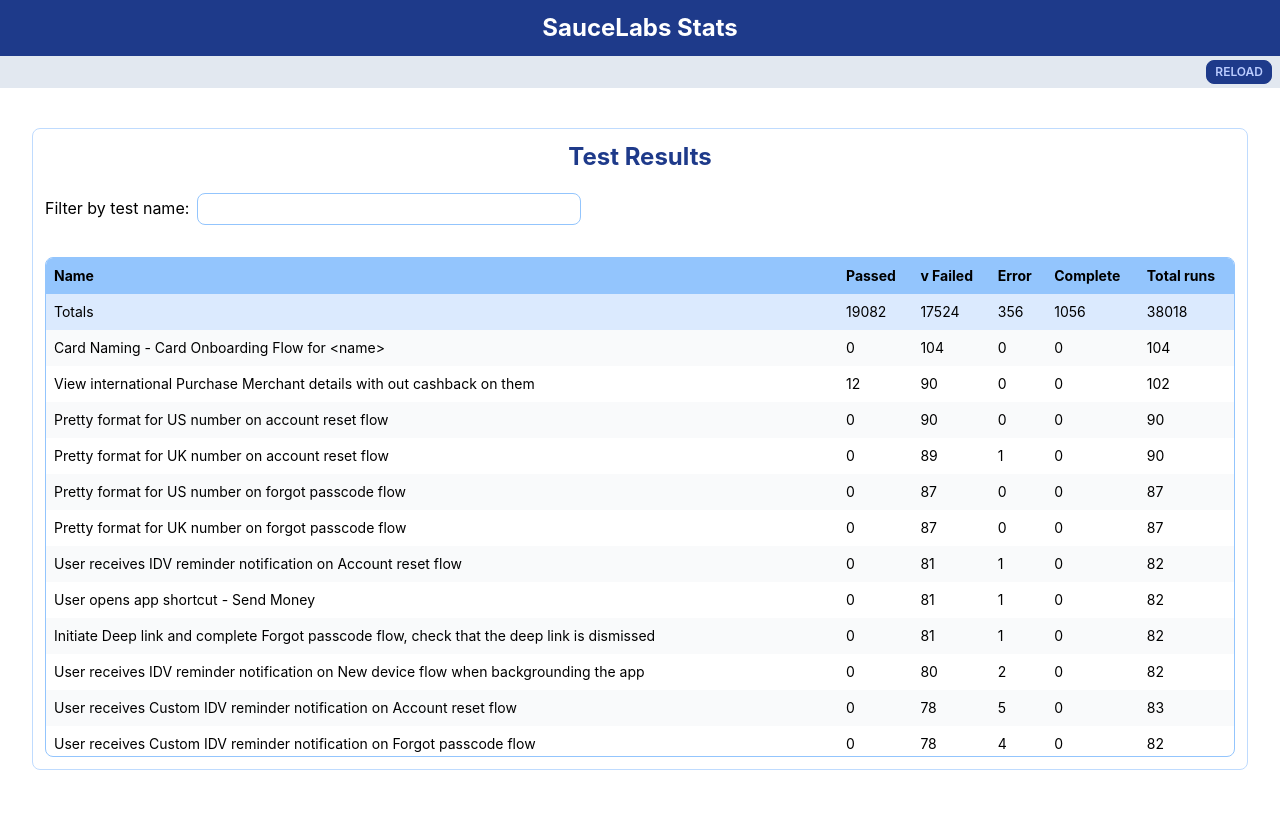
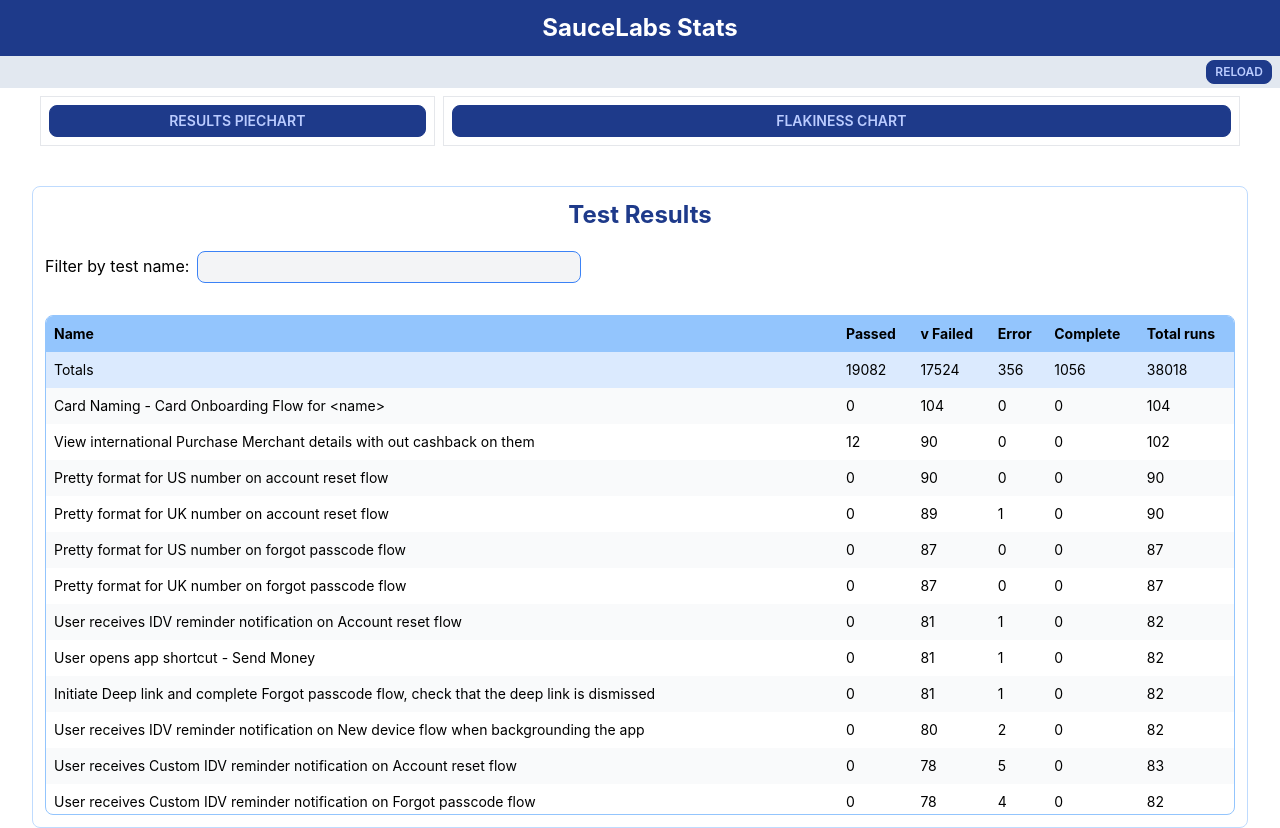
Before and after one commit to joaocjesus/SauceFlakiness, a React (Create React App) app: page / in a window 1280 px wide. Before the commit the page ends 800 px from the top, so only its background shows below. Built offline with nearby package versions, Linux system fonts and the light colour scheme.

Commit message:
Style changes

```diff
--- a/package.json
+++ b/package.json
@@ -18,6 +18,7 @@
   "dependencies": {
     "@headlessui/react": "^1.7.13",
     "@heroicons/react": "^2.0.13",
+    "@tailwindcss/typography": "^0.5.9",
     "@testing-library/jest-dom": "^5.16.5",
     "@testing-library/react": "^13.4.0",
     "@testing-library/user-event": "^13.5.0",
@@ -40,9 +41,9 @@
   "devDependencies": {
     "@types/dotenv-webpack": "^3.0.0",
     "@types/react-table": "^7.7.14",
+    "daisyui": "^2.51.3",
     "dotenv-webpack": "^8.0.1",
-    "tailwindcss": "^3.2.7",
-    "daisyui": "^2.51.3"
+    "tailwindcss": "^3.2.7"
   },
   "browserslist": {
     "production": [
--- a/src/App.tsx
+++ b/src/App.tsx
@@ -4,6 +4,7 @@
 import FlakinessTrend from "./components/FlakinessTrend";
 import { TestCases, TestCase, Error } from "./types/Tests.type";
 import Table, { Order } from "./components/Table";
+import CollapsibleRow from "./components/CollapsibleRow";
 
 const statusError = (title: string, result?: TestCases | Error): string => {
   let error;
@@ -77,6 +78,7 @@
   // }, []);
 
   const tableStyles = [{ name: "Name", style: "w-4/6" }];
+  const collapsibleStyle = "border border-1 p-2";
 
   return (
     <div className="relative mx-auto">
@@ -96,11 +98,35 @@
       <div className="px-8">
         {!loading && (
           <>
-            {/* {tests && (
-          <div className="w-80 mx-auto">
-            <PieChart statuses={tests?.statuses} title="Total runs status" />
-          </div>
-        )} */}
+            {tests && (
+              <div className="m-2 grid grid-cols-3 gap-2">
+                <div className="col-span-1">
+                  <CollapsibleRow
+                    label="Results PieChart"
+                    classes={collapsibleStyle}
+                    content={
+                      <PieChart
+                        statuses={tests?.statuses}
+                        title="Total runs status"
+                        classes="content-center p-10"
+                      />
+                    }
+                  />
+                </div>
+                <div className="col-span-2">
+                  <CollapsibleRow
+                    label="Flakiness Chart"
+                    classes={collapsibleStyle}
+                    content={
+                      <FlakinessTrend
+                        classes="content-center p-10"
+                        data={tests.test_cases}
+                      />
+                    }
+                  />
+                </div>
+              </div>
+            )}
 
             <div className="mt-10">
               {testData && (
@@ -118,8 +144,6 @@
                 />
               )}
             </div>
-
-            {/* {tests && <FlakinessTrend data={tests.test_cases} />} */}
           </>
         )}
       </div>
--- /dev/null
+++ b/src/components/CollapsibleRow.tsx
@@ -0,0 +1,37 @@
+import React, { useState } from "react";
+
+interface CollapsibleRowProps {
+  label: string;
+  content: React.ReactNode;
+  classes?: string;
+}
+
+const CollapsibleRow: React.FC<CollapsibleRowProps> = ({
+  label,
+  content,
+  classes,
+}) => {
+  // Define a state variable to track whether the row is expanded or collapsed
+  const [isExpanded, setIsExpanded] = useState(false);
+
+  // Toggle the isExpanded state when the label is clicked
+  const handleToggle = () => {
+    setIsExpanded(!isExpanded);
+  };
+
+  return (
+    <div className={`${classes}`}>
+      <button
+        onClick={handleToggle}
+        className={`btn btn-sm w-full ${
+          isExpanded ? "btn-secondary" : "btn-primary"
+        }`}
+      >
+        {label}
+      </button>
+      <div className={isExpanded ? "" : "hidden"}>{content}</div>
+    </div>
+  );
+};
+
+export default CollapsibleRow;
--- a/src/components/FlakinessTrend.tsx
+++ b/src/components/FlakinessTrend.tsx
@@ -43,17 +43,28 @@
   return flakinessTrend;
 }
 
-const FlakinessTrend = ({ data }: { data: TestCase[] }) => {
+const FlakinessTrend = ({
+  data,
+  title,
+  classes,
+}: {
+  data: TestCase[];
+  title?: string;
+  classes?: string;
+}) => {
   const [testData, setTestData] = useState<TestCase[]>();
+  const [loading, setLoading] = useState(false);
   const [flakinessTrend, setFlakinessTrend] = useState<{
     [key: string]: number[];
   }>({});
   const xRuns = 20;
 
   useEffect(() => {
+    setLoading(true);
     setTestData(data);
     const trend = calculateFlakinessTrend(data, xRuns);
     setFlakinessTrend(trend);
+    setLoading(false);
   }, []);
 
   const chartData = testData
@@ -94,10 +105,17 @@
   };
 
   return (
-    <div>
-      <h2>Flakiness Trend</h2>
-      {chartData && <Line data={chartData} options={chartOptions} />}
-      {!chartData && <span>No data loaded!</span>}
+    <div className={classes}>
+      <h2>{title}</h2>
+      {chartData && (
+        <Line
+          className="content-center"
+          data={chartData}
+          options={chartOptions}
+        />
+      )}
+      {loading && <span>Loading...</span>}
+      {!chartData && !loading && <span>No data loaded!</span>}
     </div>
   );
 };
--- a/src/components/PieChart.tsx
+++ b/src/components/PieChart.tsx
@@ -8,9 +8,18 @@
 interface PieChartProps {
   statuses: TestStatuses;
   title?: string;
+  classes?: string;
+  width?: number;
+  height?: number;
 }
 
-const PieChart = ({ statuses, title }: PieChartProps) => {
+const PieChart = ({
+  statuses,
+  title,
+  classes,
+  width,
+  height,
+}: PieChartProps) => {
   const canvasRef = useRef<HTMLCanvasElement>(null);
 
   useEffect(() => {
@@ -56,7 +65,11 @@
     };
   }, [statuses]);
 
-  return <canvas className="chart" ref={canvasRef} id="pieChart"></canvas>;
+  return (
+    <div className={classes}>
+      <canvas className="chart" ref={canvasRef} id="pieChart"></canvas>
+    </div>
+  );
 };
 
 export default PieChart;
--- a/tailwind.config.js
+++ b/tailwind.config.js
@@ -9,11 +9,21 @@
     themes: [
       {
         default: {
-          "primary": 'rgb(30 58 138)',
-          "secondary": 'rgb(147 197 253)',
+          "primary": "#1e3a8a",
+          "secondary": "#3b82f6",
+          "accent": "#7c3aed",
+          "neutral": "#d1d5db",
+          "base-100": "#f3f4f6",
+          "info": "#3E5CE0",
+          "success": "#0F7041",
+          "warning": "#AC8E06",
+          "error": "#be123c",
         },
       },
     ],
   },
-  plugins: [require("daisyui")],
+  plugins: [
+    require("@tailwindcss/typography"),
+    require("daisyui"),
+  ],
 }
```
Also changed, not shown: 1 other file (tests, documents, lock files or other folders).
